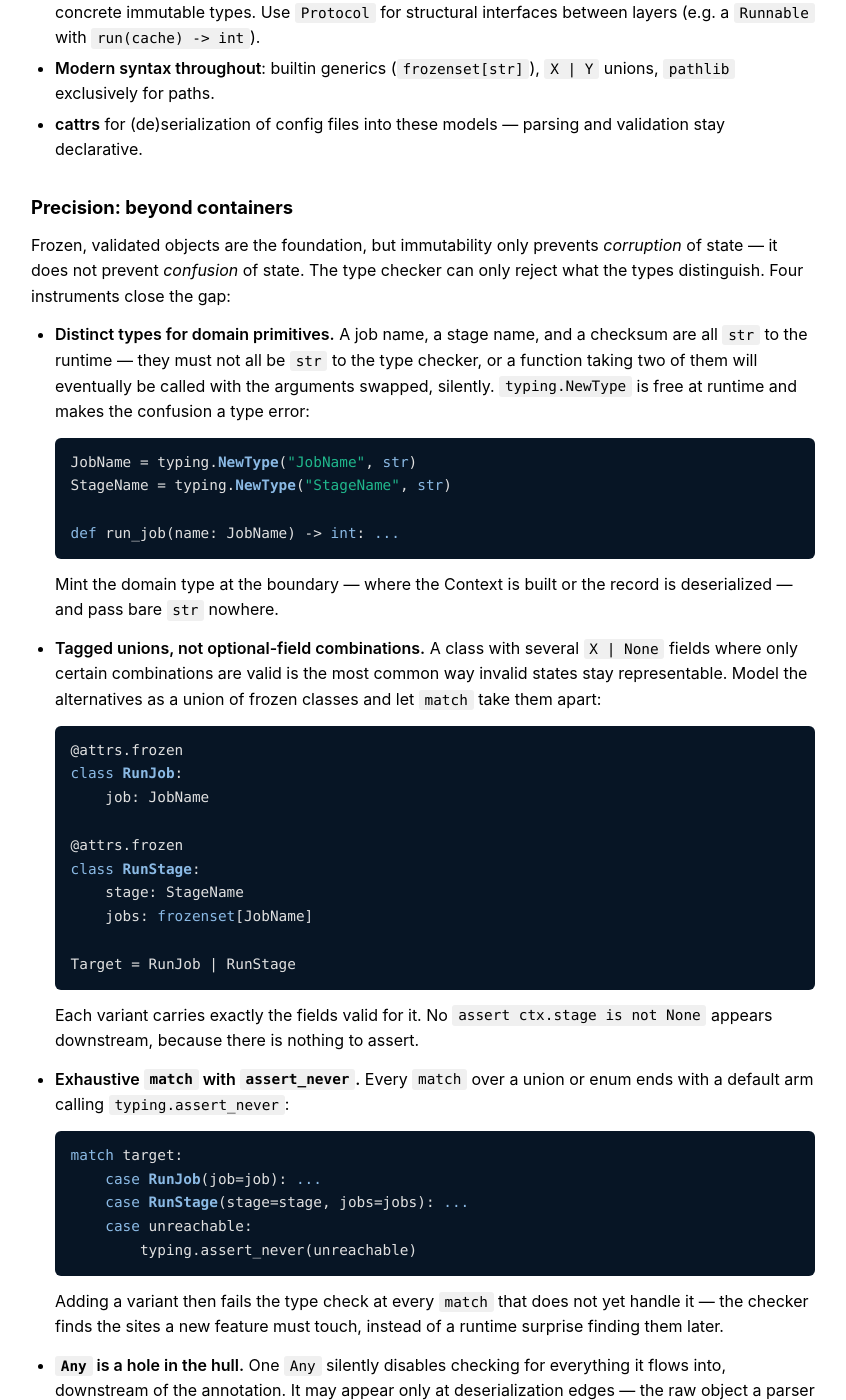
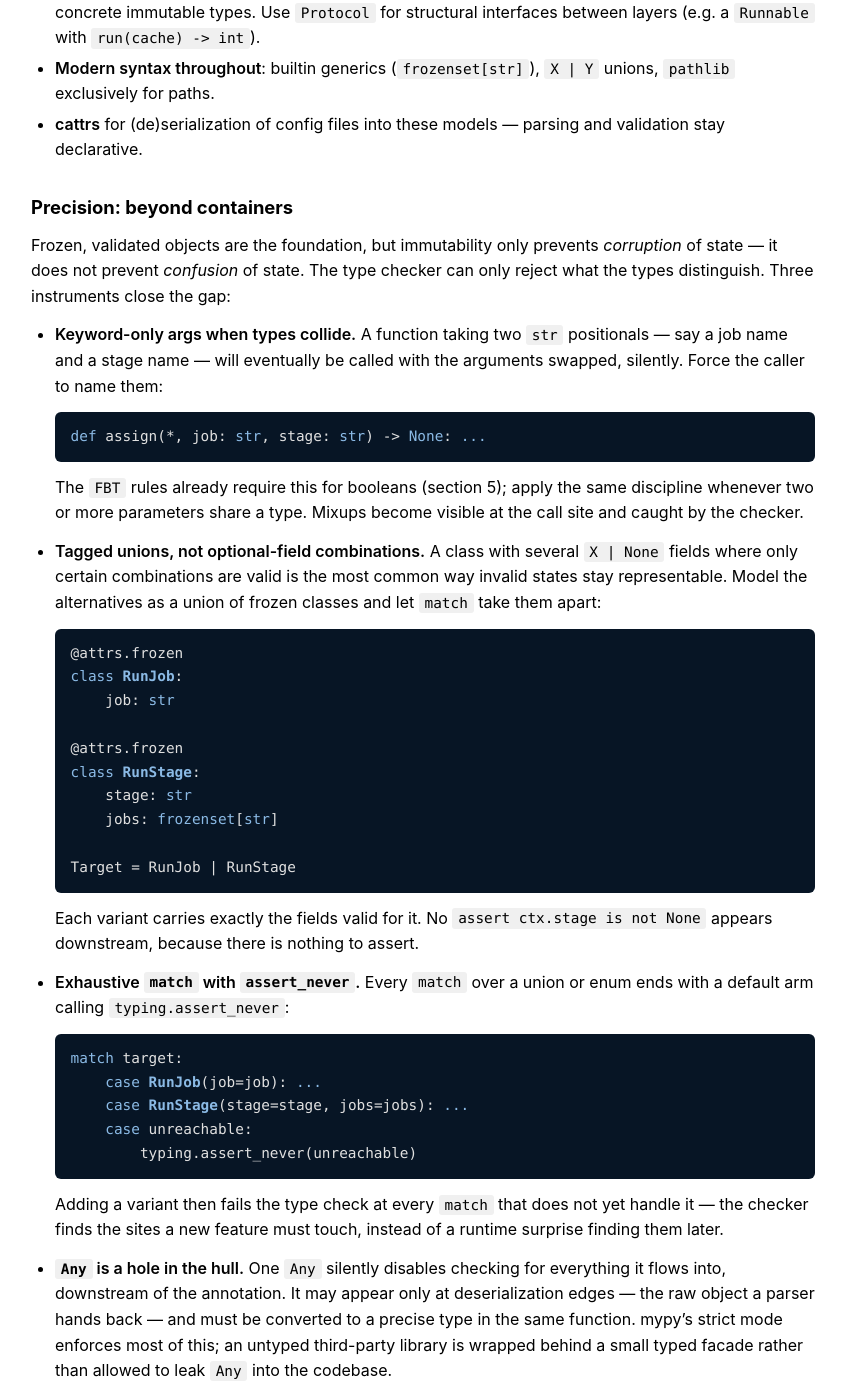
Before and after one commit to vikinganalytics/styleguide, a Jekyll site: the page built from pyguide.md, in a window 1280 px wide and 1400 px high, scrolled down 6284 px. Shown: the whole window, without its empty margins (217-1063 px from the left). Built offline with Jekyll 4.4.1, drawn with Linux system fonts in a browser that asks for light colours; our own code applies the rules of GitHub Pages for plain Markdown files; some of the changed text lies outside the part shown.

Commit message:
Replace NewType with keyword-only args for same-type parameter safety
NewType adds cognitive overhead for a narrow bug class that keyword-only
args handle more naturally. When two+ parameters share a type, forcing
`*` makes mixups visible at the call site — extending the existing FBT
rule for booleans to all same-typed positionals.

Co-Authored-By: Claude Opus 4.6 (1M context) <noreply@anthropic.com>

````diff
--- a/pyguide.md
+++ b/pyguide.md
@@ -327,24 +327,21 @@ covers the rest.
 
 Frozen, validated objects are the foundation, but immutability only
 prevents _corruption_ of state — it does not prevent _confusion_ of state.
-The type checker can only reject what the types distinguish. Four
+The type checker can only reject what the types distinguish. Three
 instruments close the gap:
 
-- **Distinct types for domain primitives.** A job name, a stage name, and
-  a checksum are all `str` to the runtime — they must not all be `str` to
-  the type checker, or a function taking two of them will eventually be
-  called with the arguments swapped, silently. `typing.NewType` is free at
-  runtime and makes the confusion a type error:
+- **Keyword-only args when types collide.** A function taking two `str`
+  positionals — say a job name and a stage name — will eventually be
+  called with the arguments swapped, silently. Force the caller to name
+  them:
 
   ```python
-  JobName = typing.NewType("JobName", str)
-  StageName = typing.NewType("StageName", str)
-
-  def run_job(name: JobName) -> int: ...
+  def assign(*, job: str, stage: str) -> None: ...
   ```
 
-  Mint the domain type at the boundary — where the Context is built or the
-  record is deserialized — and pass bare `str` nowhere.
+  The `FBT` rules already require this for booleans (section 5); apply
+  the same discipline whenever two or more parameters share a type.
+  Mixups become visible at the call site and caught by the checker.
 
 - **Tagged unions, not optional-field combinations.** A class with several
   `X | None` fields where only certain combinations are valid is the most
@@ -354,12 +351,12 @@ instruments close the gap:
   ```python
   @attrs.frozen
   class RunJob:
-      job: JobName
+      job: str
 
   @attrs.frozen
   class RunStage:
-      stage: StageName
-      jobs: frozenset[JobName]
+      stage: str
+      jobs: frozenset[str]
 
   Target = RunJob | RunStage
   ```
@@ -427,7 +424,9 @@ what lets everything downstream skip re-checking and locking.
 - Walrus operator for check-and-bind (`if path := os.getenv(...)`).
 - `contextlib.suppress` over `try/except: pass`.
 - Boolean parameters are keyword-only (`*, exist_ok: bool`) — the `FBT`
-  rules enforce this.
+  rules enforce this. The same applies when two or more parameters share a
+  type (section 3): `assign(*, job: str, stage: str)` prevents silent
+  mixups that positional arguments allow.
 - Generators for streams of work (events, matches); the caller decides
   about collection.
 
````
